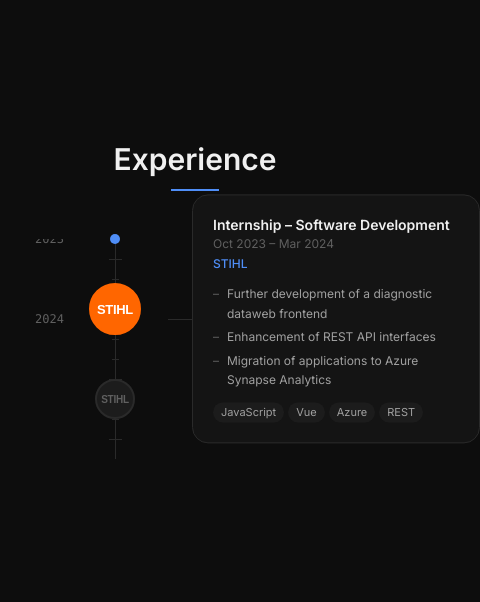
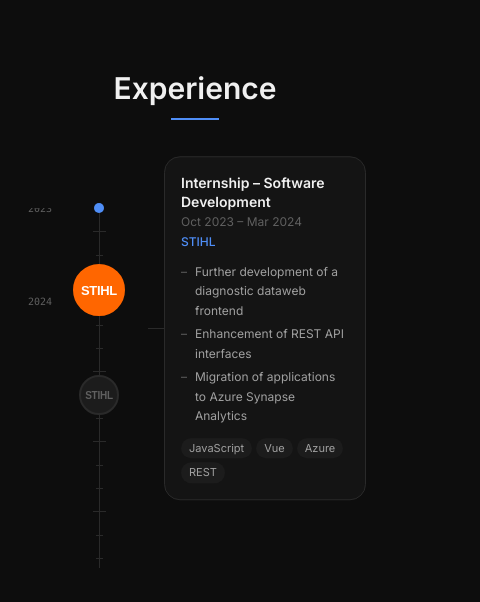
Before and after one commit to JuliusBeutel/portfolio, a React (Vite) app: page / in a window 390 px wide. Shown: the part 966-1568 px from the top of the page, 480 px wide, since content can reach past the window. Built offline with nearby package versions, Linux system fonts and the light colour scheme.

Commit message:
fix logo and card alignment issues for mobile timeline

```diff
--- a/src/components/features/ExperienceItem.tsx
+++ b/src/components/features/ExperienceItem.tsx
@@ -5,9 +5,10 @@ import type { ExperienceEntry } from '../../types';
 
 interface ExperienceItemProps {
   entry: ExperienceEntry;
+  cardClassName?: string;
 }
 
-export default function ExperienceItem({ entry }: ExperienceItemProps) {
+export default function ExperienceItem({ entry, cardClassName = 'w-72 p-5!' }: ExperienceItemProps) {
   const { t, lang } = useLanguage();
   const role = entry.role[lang];
   const description = entry.description[lang];
@@ -20,7 +21,7 @@ export default function ExperienceItem({ entry }: ExperienceItemProps) {
       exit={{ opacity: 0, y: 8 }}
       transition={{ duration: 0.25 }}
     >
-      <Card key={lang} className="w-72 p-5!">
+      <Card key={lang} className={cardClassName}>
         <div className="flex flex-col gap-0.5 mb-1">
           <span className="font-semibold text-text-primary text-sm leading-snug">{role}</span>
           <span className="text-text-muted text-xs">
--- a/src/sections/Experience.tsx
+++ b/src/sections/Experience.tsx
@@ -73,9 +73,9 @@ function activeIndexForFraction(fraction: number): number {
 const STIHL_ORANGE = "#FF6600";
 
 // Mobile vertical
-const TIMELINE_H = 480;
-const VIEWPORT_H = 220;
-const CARD_HALF_V = 80;
+const TIMELINE_H = 560;
+const VIEWPORT_H = 360;
+const CARD_HALF_V = 120;
 const SPINE_CENTER_V = 35;
 
 // Desktop horizontal
@@ -145,11 +145,11 @@ function MobileTimeline({ fraction }: { fraction: number }) {
   );
 
   return (
-    <div className="flex gap-4">
+    <div className="flex gap-3">
       {/* Year labels — clipped to viewport height */}
       <div
         className="relative shrink-0 overflow-hidden"
-        style={{ width: 40, height: VIEWPORT_H }}
+        style={{ width: 28, height: VIEWPORT_H }}
       >
         <motion.div
           className="absolute top-0 left-0 w-full"
@@ -160,7 +160,7 @@ function MobileTimeline({ fraction }: { fraction: number }) {
             return (
               <span
                 key={year}
-                className="absolute right-0 text-xs text-text-muted font-mono select-none"
+                className="absolute right-0 text-[10px] text-text-muted font-mono select-none"
                 style={{
                   top: Math.round(yFrac * TIMELINE_H),
                   transform: "translateY(-50%)",
@@ -173,7 +173,7 @@ function MobileTimeline({ fraction }: { fraction: number }) {
         </motion.div>
       </div>
 
-      {/* Spine column — spine+ticks clipped, icons can overflow */}
+      {/* Spine column */}
       <div
         className="relative shrink-0"
         style={{ width: 72, height: VIEWPORT_H }}
@@ -217,7 +217,16 @@ function MobileTimeline({ fraction }: { fraction: number }) {
           </motion.div>
         </div>
 
-        {/* Icon layer — same translateY but no overflow-hidden so scale doesn't clip */}
+        {/* Icon layer — gradient-masked so icons fade at viewport edges */}
+        <div
+          className="absolute inset-0"
+          style={{
+            WebkitMaskImage:
+              "linear-gradient(to bottom, transparent 0px, black 40px, black calc(100% - 40px), transparent 100%)",
+            maskImage:
+              "linear-gradient(to bottom, transparent 0px, black 40px, black calc(100% - 40px), transparent 100%)",
+          }}
+        >
           <motion.div
             className="absolute top-0 left-0"
             style={{ width: 72, height: TIMELINE_H, y: translateY }}
@@ -236,6 +245,7 @@ function MobileTimeline({ fraction }: { fraction: number }) {
               </div>
             ))}
           </motion.div>
+        </div>
 
         {/* Cursor dot — in viewport space (not translated) */}
         <motion.div
@@ -247,23 +257,24 @@ function MobileTimeline({ fraction }: { fraction: number }) {
       </div>
 
       {/* Connector + card */}
-      <div className="relative flex-1" style={{ height: VIEWPORT_H }}>
+      <div className="relative flex-1 min-w-0" style={{ height: VIEWPORT_H }}>
         <motion.div
           className="absolute h-px bg-border"
           animate={{ top: activeViewportY }}
           transition={{ type: "spring", stiffness: 300, damping: 30 }}
-          style={{ left: 0, width: 24 }}
+          style={{ left: 0, width: 16 }}
         />
         <motion.div
           className="absolute"
           animate={{ top: activeViewportY }}
           transition={{ type: "spring", stiffness: 300, damping: 30 }}
-          style={{ left: 24, transform: "translateY(-50%)" }}
+          style={{ left: 16, right: 0, transform: "translateY(-50%)" }}
         >
           <AnimatePresence mode="wait">
             <ExperienceItem
               key={experience[activeIndex].id}
               entry={experience[activeIndex]}
+              cardClassName="w-full p-4!"
             />
           </AnimatePresence>
         </motion.div>
@@ -428,9 +439,9 @@ export default function Experience() {
     <div ref={wrapperRef} style={{ height: "500vh" }}>
       <div
         id="experience"
-        className="sticky top-0 h-screen flex flex-col justify-center px-6"
+        className="sticky top-0 h-screen flex flex-col justify-start pt-48 px-6 md:justify-center md:pt-0"
       >
-        <div className="relative text-center mb-12">
+        <div className="relative text-center mb-10">
           <h2 className="text-3xl font-semibold text-text-primary">
             {t.sections.experience}
           </h2>
@@ -438,7 +449,7 @@ export default function Experience() {
         </div>
 
         {/* Mobile: vertical viewport */}
-        <div className="md:hidden">
+        <div className="md:hidden pt-12">
           <MobileTimeline fraction={fraction} />
         </div>
 
```
Lines whose indentation alone changed are shown as unchanged.
